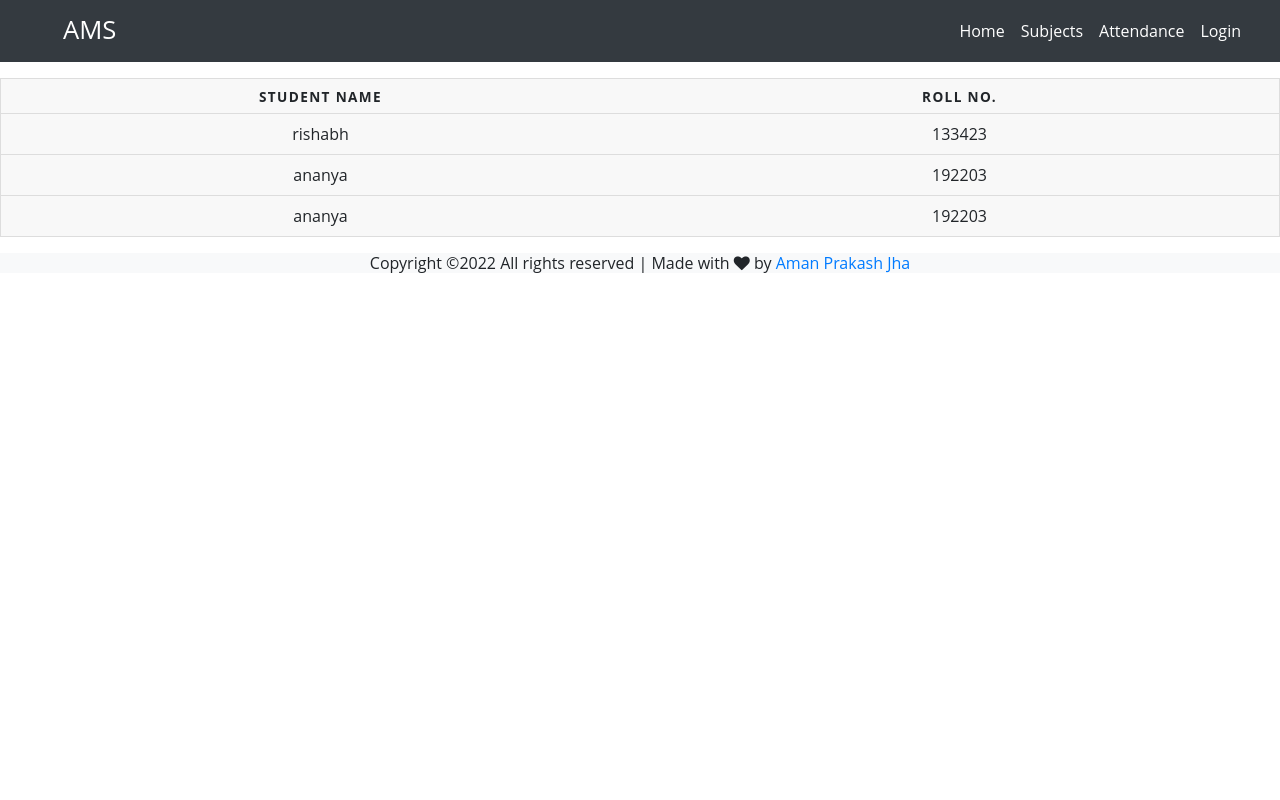
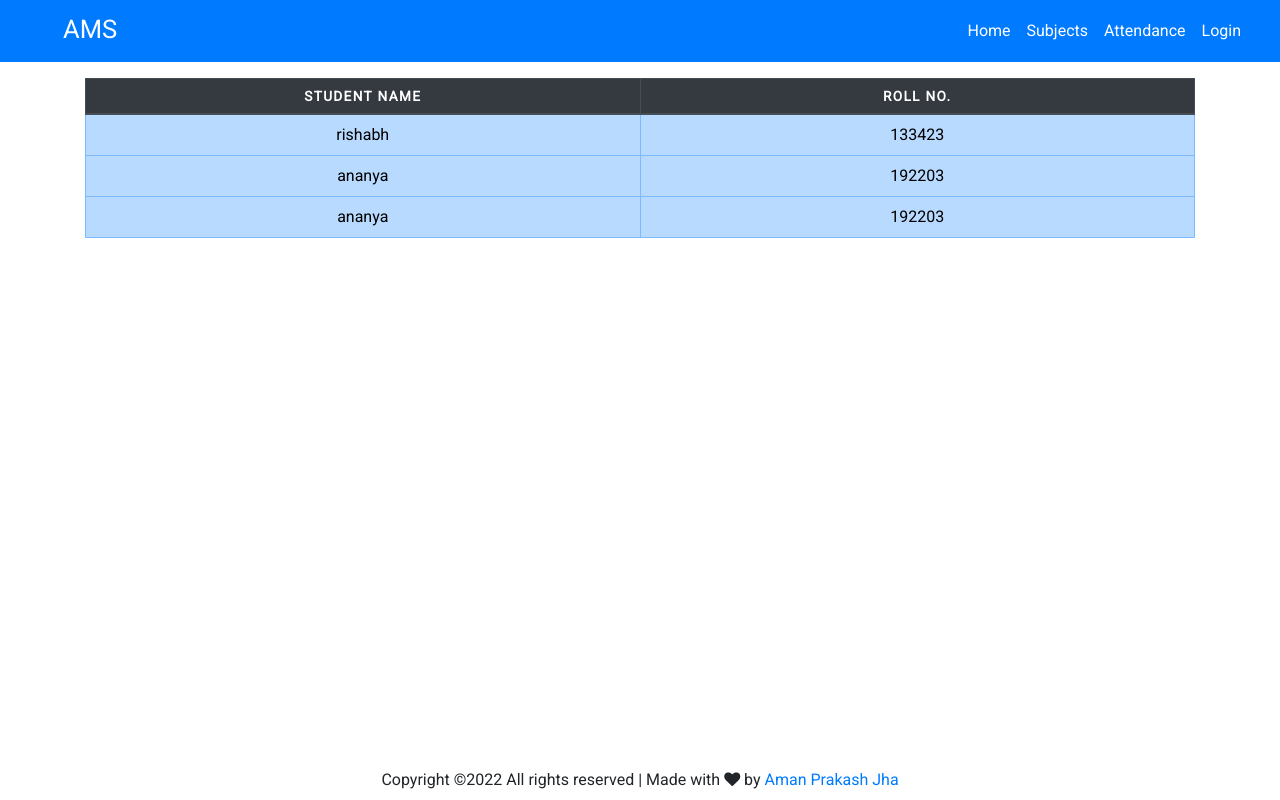
Before and after one commit to amanjha8100/AMS, a Django app: page / in a window 1280 px wide. Run offline with Django 3.2, Linux system fonts and the light colour scheme; data comes from the database, SQL or seed files in the repository; both versions use the stored data as it was after the commit; some libraries are stand-ins or nearby versions.

Commit message:
modifying UI

```diff
--- a/Home/templates/home/attendance_filter.html
+++ b/Home/templates/home/attendance_filter.html
@@ -6,10 +6,10 @@
  <link rel="stylesheet" href="{% static 'css/styleindex.css'%}">
 {% endblock %}
 {% block content %}
-<main role="main" class="container my-4">
 
+<main role="main" class="container d-flex align-items-center flex-column justify-content-center my-4">
     <h3>Filter Attendance</h3>
-    <form method="GET" action=".">
+    <form method="GET" class="col-8" action=".">
       <div class="form-row">
           <div class="form-group col-12">
               <div class="input-group">
@@ -36,7 +36,7 @@
     </div>
 
       <div class="form-row">
-        <div class="form-group col-md-2 col-lg-2">
+        <div class="form-group col-md-2 col-lg-3">
           <input type="date" class="form-control" id="publishDateMax" name="date" {% if dateq is not None %}value="{{dateq}}"{% endif %}>
         </div>
 
--- a/Home/templates/home/attendance_form.html
+++ b/Home/templates/home/attendance_form.html
@@ -14,7 +14,7 @@
         <form method="POST" id="a-form" data-sub-url="{% url 'ajax_load_sub' %}">
             {% csrf_token %}
             {{ form| crispy }}
-            <input class="btn btn-success bg-dark" type="submit" value="Submit">
+            <input class="btn btn-success bg-primary" type="submit" value="Submit">
         </form>
         {% for m in messages %}
         <div class="text-info">
--- a/Home/templates/home/base.html
+++ b/Home/templates/home/base.html
@@ -5,6 +5,10 @@
         <meta charset="utf-8">
         <meta http-equiv="X-UA-Compatible" content="IE=edge">
         <meta name="viewport" content="width=device-width, initial-scale=1.0">
+        <link href="https://cdn.jsdelivr.net/npm/bootstrap@5.1.3/dist/css/bootstrap.min.css" rel="stylesheet" integrity="sha384-1BmE4kWBq78iYhFldvKuhfTAU6auU8tT94WrHftjDbrCEXSU1oBoqyl2QvZ6jIW3" crossorigin="anonymous">
+        <link rel="preconnect" href="https://fonts.googleapis.com">
+        <link rel="preconnect" href="https://fonts.gstatic.com" crossorigin>
+        <link href="https://fonts.googleapis.com/css2?family=Roboto:wght@100;300;400&display=swap" rel="stylesheet">
 
         {% load static %}
         <link rel="stylesheet" href="https://maxcdn.bootstrapcdn.com/bootstrap/4.3.1/css/bootstrap.min.css">
@@ -12,14 +16,14 @@
         <script src="https://cdnjs.cloudflare.com/ajax/libs/popper.js/1.14.7/umd/popper.min.js"></script>
         <script src="https://maxcdn.bootstrapcdn.com/bootstrap/4.3.1/js/bootstrap.min.js"></script>
 
-        <link rel="stylesheet" href="{%static '/css/stylebase.css' %}">
+        <link rel="stylesheet" href="{% static '/css/stylebase.css' %}">
         <link rel="stylesheet" href="https://maxcdn.bootstrapcdn.com/font-awesome/4.4.0/css/font-awesome.min.css">
         {% block css %}
         {% endblock %}
     </head>
     <body>
         <section id="navigation">
-            <nav class="navbar navbar-expand-sm bg-dark navbar-dark">
+            <nav class="navbar navbar-expand-sm bg-primary navbar-dark">
                 <div class="container-fluid">
                     <a class="navbar-brand" href="#">
                         <h2 class="text-white"><small><a href="{% url 'index' %}" style="color:#FFF; text-decoration: none;">AMS</a></small></h2>
@@ -170,13 +174,12 @@
                 </div>
                 </div> -->
         <!-- </footer> -->
-        <footer class="ftco-section ftco-section-2 bg-light">
-            <div class="col-md-12 text-center">
-                <p class="mb-0">
+        <footer class="container">
+            <div class="d-flex justify-content-center align-items-center col">
+                <p class="mb-0"  style="position:fixed; bottom:10px;">
                 <!-- Link back to Colorlib can't be removed. Template is licensed under CC BY 3.0. -->
                 Copyright &copy;<script>
                     document.write(new Date().getFullYear());
-
                 </script> All rights reserved | Made with <i class="fa fa-heart" aria-hidden="true"></i> by <a href="https://github.com/amanjha8100" target="_blank">Aman Prakash Jha</a>
                 <!-- Link back to Colorlib can't be removed. Template is licensed under CC BY 3.0. -->
                 </p>
--- a/Home/templates/home/base2.html
+++ b/Home/templates/home/base2.html
@@ -16,7 +16,7 @@
     <link href="{% static '/info/bootstrap/vendor/bootstrap/css/bootstrap.min.css' %}" rel="stylesheet">
 
     <!-- Custom fonts for this template-->
-    <link href="{% static '/info/bootstrap/vendor/fontawesome-free/css/all.min.css' %}" rel="stylesheet" type="text/css">
+    {% comment %} <link href="{% static '/info/bootstrap/vendor/fontawesome-free/css/all.min.css' %}" rel="stylesheet" type="text/css"> {% endcomment %}
 
     <!-- Page level plugin CSS-->
     <link href="{% static '/info/bootstrap/vendor/datatables/dataTables.bootstrap4.css' %}" rel="stylesheet">
--- a/Home/templates/home/index.html
+++ b/Home/templates/home/index.html
@@ -12,9 +12,10 @@
             <li>Student Name: {{student.name}} , Roll. No.: {{student.roll}}</li>
         {% endfor %}
     </ul>-->
-    <table class="index my-3">
+    <div class="container">
+      <table class="table table-bordered index my-3">
           <!--<caption>Statement Summary</caption>-->
-        <thead>
+          <thead class="thead-dark">
             <tr>
               <th scope="col">Student name</th>
               <th scope="col">Roll no.</th>
@@ -24,7 +25,7 @@
           </thead>
           <tbody>
               {% for student in students %}
-          <tr>
+            <tr class="table-primary">
               <td data-label="Student name">{{student.name}}</td>
               <td data-label="Roll no.">{{student.roll}}</td>
               <!--<td data-label="Amount">$1,190</td>
@@ -33,6 +34,7 @@
             {% endfor %}
           </tbody>
       </table>
+    </div>
 {% endblock %}
 
 {% block scripts %}
--- a/Home/templates/home/t_clas.html
+++ b/Home/templates/home/t_clas.html
@@ -1,6 +1,7 @@
 {% extends 'home/base.html' %}
 {% block content %}
-    <h5 style="padding-left:25px;">List of Classes</h5>
+  <div class="container mt-4">
+    <h4 style="padding-left:25px;">List of Classes</h4>
     <div class="card mb-3">
             <div class="card-body">
               <div class="table-responsive">
@@ -33,4 +34,6 @@
                 </table>
               </div>
     </div>
+  </div>
+</div>
 {% endblock %}
--- a/static/css/stylebase.css
+++ b/static/css/stylebase.css
@@ -1,3 +1,7 @@
+body,html{
+  font-family:  'Roboto', sans-serif;
+}
+
 .site-footer
 {
   background-color:#26272b;
--- a/static/css/styleindex.css
+++ b/static/css/styleindex.css
@@ -1,5 +1,5 @@
 body {
-  font-family: "Open Sans", sans-serif;
+  font-family: 'Roboto', sans-serif;
   line-height: 1.25;
 }
 
```
Also changed, not shown: AMS/settings.py (+6 -6 lines), requirements.txt (+12 -2 lines), db.sqlite3, 1 other file. Lines whose indentation alone changed are shown as unchanged.
